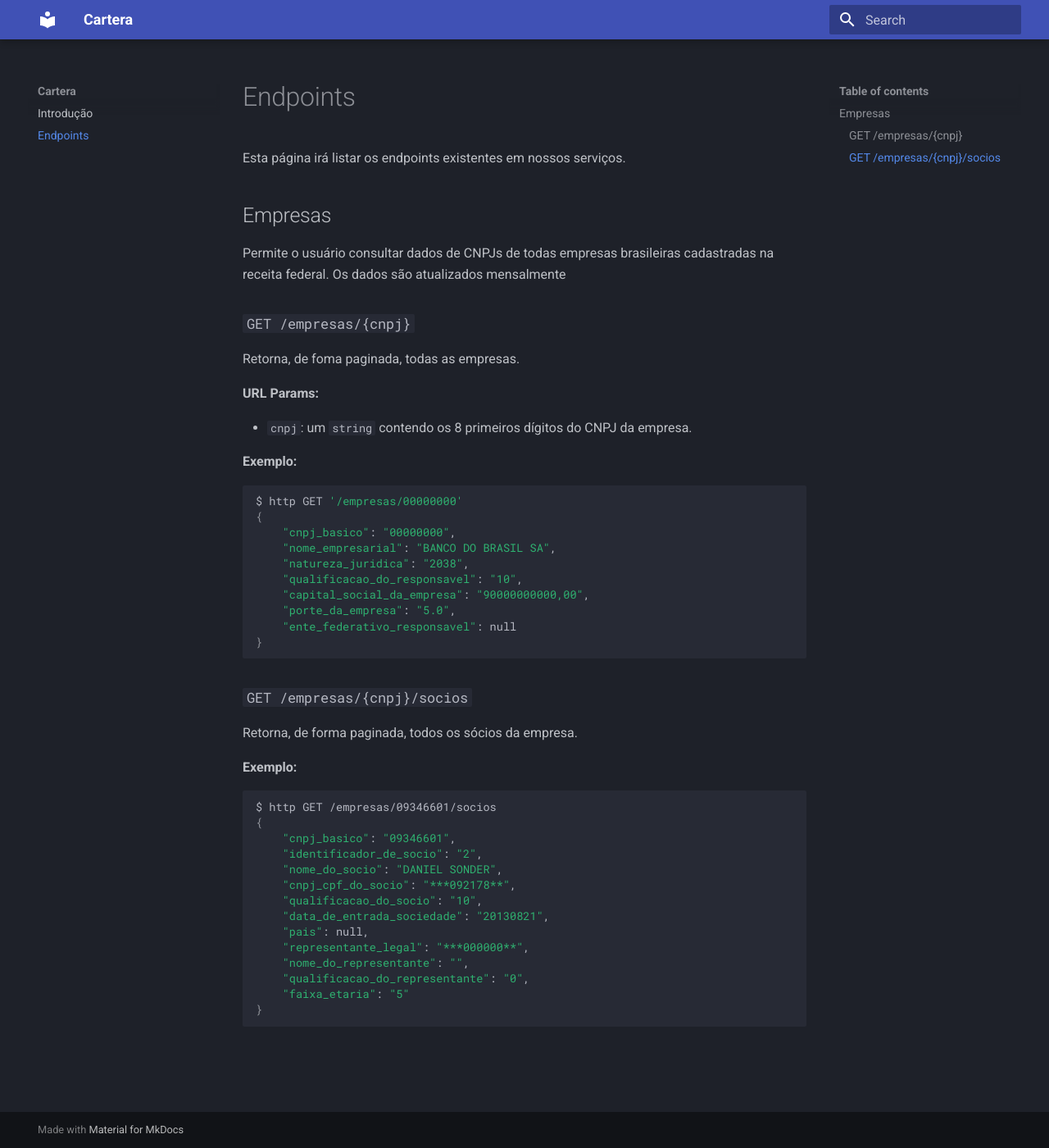
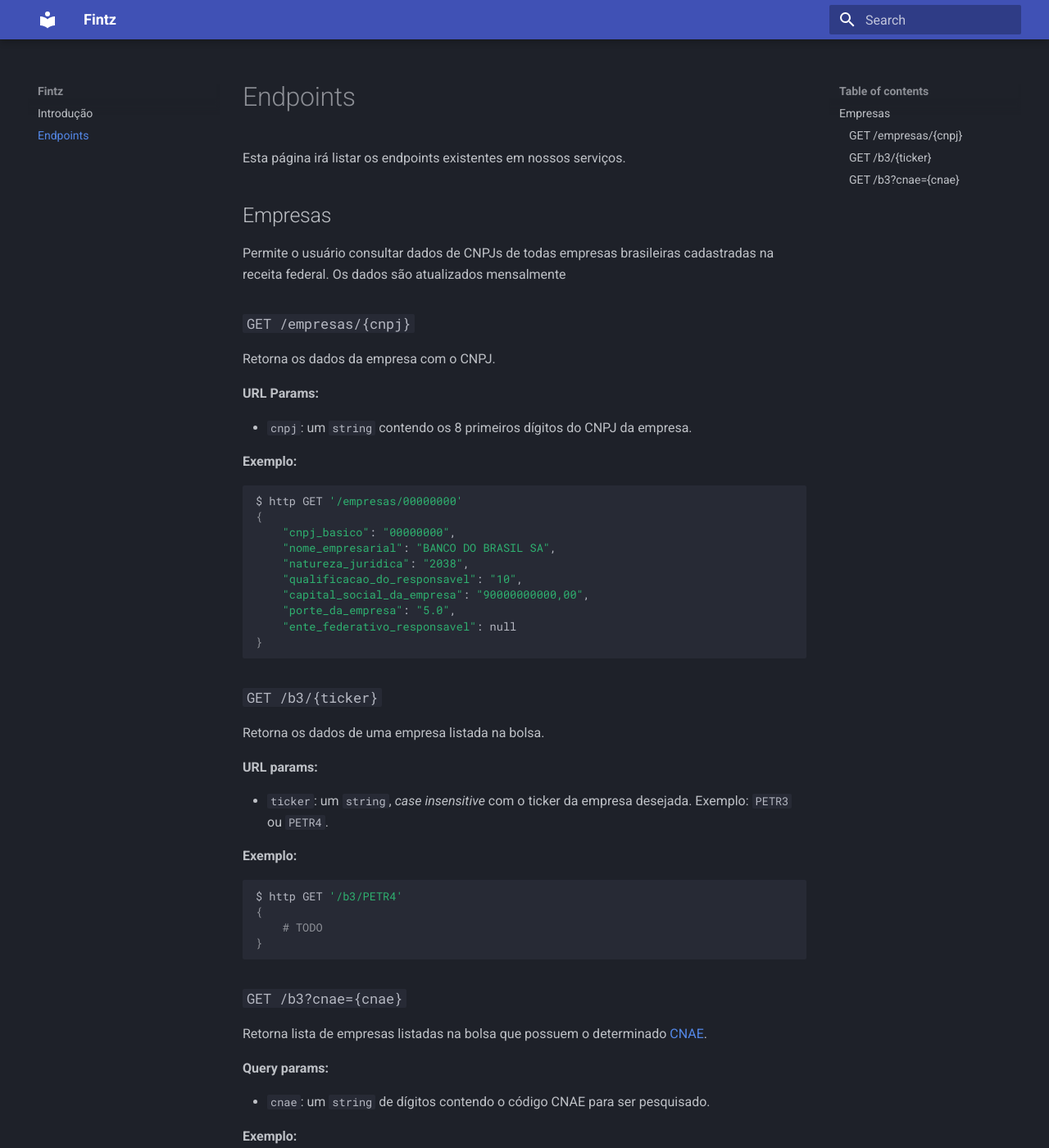
Before and after one commit to thefintz/docs, an MkDocs documentation site: the page built from docs/rest.md, in a window 1280 px wide and 1400 px high. Shown: the whole window at 82% size. Built offline with MkDocs 1.6.1 and Material for MkDocs 9.7.7, drawn with Linux system fonts in a browser that asks for light colours; some of the changed text lies outside the part shown.

Commit message:
Added docs for our first endpoints

````diff
--- a/docs/rest.md
+++ b/docs/rest.md
@@ -9,7 +9,7 @@ cadastradas na receita federal. Os dados são atualizados mensalmente
 
 ### `GET /empresas/{cnpj}`
 
-Retorna, de foma paginada, todas as empresas.
+Retorna os dados da empresa com o CNPJ.
 
 **URL Params:**
 
@@ -30,25 +30,39 @@ $ http GET '/empresas/00000000'
 }
 ```
 
-### `GET /empresas/{cnpj}/socios`
+### `GET /b3/{ticker}`
 
-Retorna, de forma paginada, todos os sócios da empresa.
+Retorna os dados de uma empresa listada na bolsa.
+
+**URL params:**
+
+- `ticker`: um `string`, _case insensitive_ com o ticker da empresa desejada.
+Exemplo: `PETR3` ou `PETR4`.
 
 **Exemplo:**
 
 ```bash
-$ http GET /empresas/09346601/socios
+$ http GET '/b3/PETR4'
 {
-    "cnpj_basico": "09346601",
-    "identificador_de_socio": "2",
-    "nome_do_socio": "DANIEL SONDER",
-    "cnpj_cpf_do_socio": "***092178**",
-    "qualificacao_do_socio": "10",
-    "data_de_entrada_sociedade": "20130821",
-    "pais": null,
-    "representante_legal": "***000000**",
-    "nome_do_representante": "",
-    "qualificacao_do_representante": "0",
-    "faixa_etaria": "5"
+    # TODO
 }
 ```
+
+### `GET /b3?cnae={cnae}`
+
+Retorna lista de empresas listadas na bolsa que possuem o determinado [CNAE][1].
+
+**Query params:**
+
+- `cnae`: um `string` de dígitos contendo o código CNAE para ser pesquisado.
+
+**Exemplo:**
+
+```bash
+$ http GET '/b3?cnae=0111301'
+{
+    # TODO
+}
+```
+
+[1]: https://cnae.ibge.gov.br/
--- a/mkdocs.yml
+++ b/mkdocs.yml
@@ -1,4 +1,4 @@
-site_name: Cartera
+site_name: Fintz
 
 theme:
   name: material
````
Also changed, not shown: docs/index.md (+4 -6 lines).
